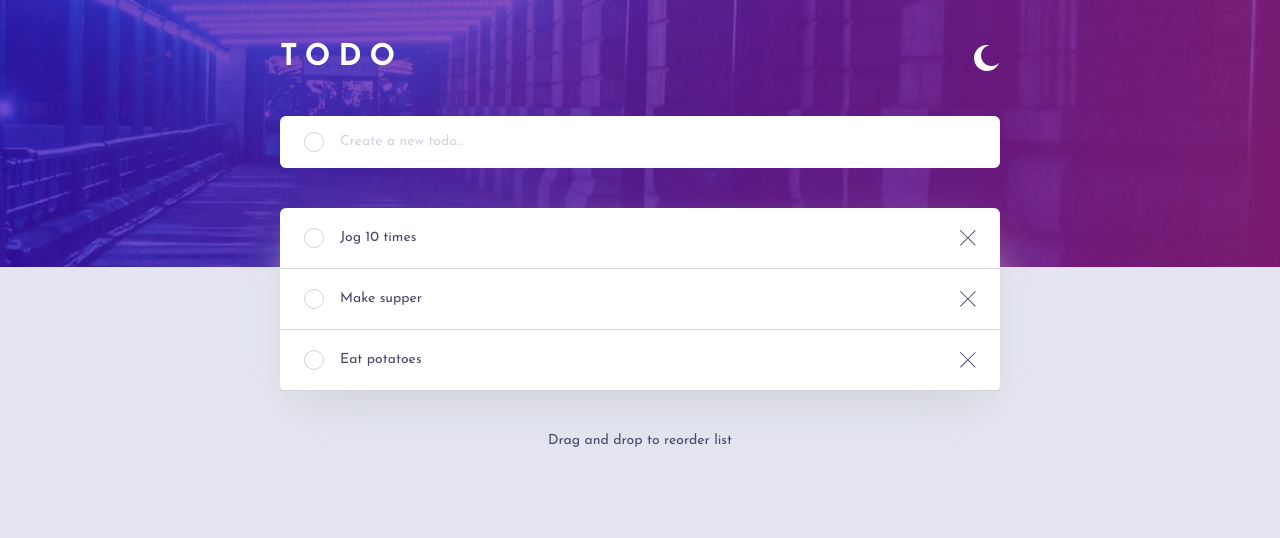
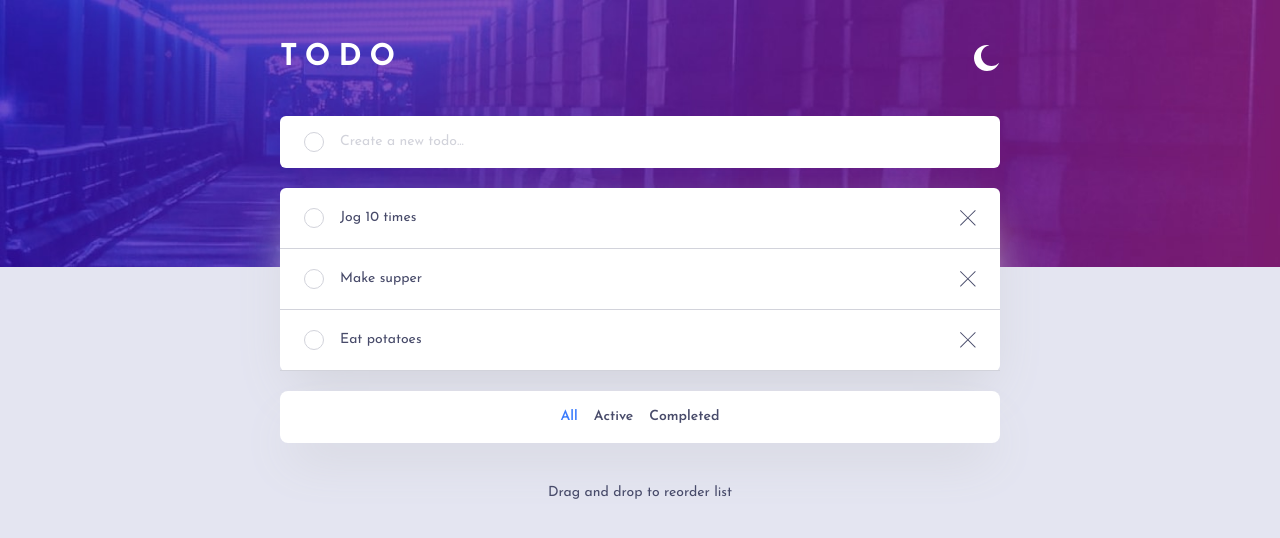
Before and after one commit to Rangerz132/todo-app, a React (Vite) app: page / in a window 1280 px wide. Shown: the top 538 px of the page. Built offline with nearby package versions, Linux system fonts and the light colour scheme; data requests are answered from the project's data file.

Commit message:
add filters

```diff
--- a/src/App.tsx
+++ b/src/App.tsx
@@ -7,14 +7,20 @@ import { useDispatch, useSelector } from "react-redux";
 import { RootState } from "./state/store";
 import { setTaskList } from "./state/task/taskSlice";
 import TaskManager from "./components/task/TaskManager";
+import {
+  TaskFilterContext,
+  useTaskContextFilter,
+} from "./contexts/TaskFilterContext";
+import { TaskType } from "./types/taskType";
 
 function App() {
   const taskList = useSelector((store: RootState) => store.task.tasks);
   const dispatch = useDispatch();
+  const { taskFilter } = useTaskContextFilter(TaskFilterContext);
 
   async function fetchData() {
     try {
-      const fetchedTasks = await TodoAPI.getTasks();
+      const fetchedTasks: TaskType[] = await TodoAPI.getTasks();
       dispatch(setTaskList(fetchedTasks));
     } catch (error) {
       console.error("Error fetching tasks:", error);
@@ -24,6 +30,18 @@ function App() {
   useEffect(() => {
     fetchData();
   }, []);
+
+  useEffect(() => {
+    let filterTasks: TaskType[] = [];
+    if (taskFilter === "All") {
+      filterTasks = taskList;
+    } else if (taskFilter === "Active") {
+      filterTasks = taskList.filter((task) => !task.completed);
+    } else {
+      filterTasks = taskList.filter((task) => task.completed);
+    }
+    dispatch(setTaskList(filterTasks));
+  }, [taskFilter]);
 
   return (
     <div className="w-full h-screen bg-neutral-light-theme-very-light-grayish-blue dark:bg-neutral-dark-theme-very-dark-blue ">
--- a/src/components/CheckBox.tsx
+++ b/src/components/CheckBox.tsx
@@ -1,24 +1,20 @@
-import { useState } from "react";
 import CheckIcon from "../assets/images/icon-check.svg";
 
 const CheckBox = (props: { onCheck: () => void; isChecked: boolean }) => {
-  const [isChecked, setIsChecked] = useState<boolean>(props.isChecked);
-
   function handleCheck() {
-    setIsChecked((prevState) => !prevState);
     props.onCheck();
   }
 
   return (
     <div
       className={`w-5 h-5 rounded-full border border-neutral-light-theme-light-grayish-blue  cursor-pointer flex items-center justify-center dark:border-neutral-dark-theme-very-drak-grayish-blue-second ${
-        isChecked
+        props.isChecked
           ? "bg-gradient-to-br from-gradient-blue to-gradient-purple"
           : "bg-transparent"
       }`}
       onClick={() => handleCheck()}
     >
-      {isChecked && (
+      {props.isChecked && (
         <div>
           <img src={CheckIcon} alt="Check Icon" />
         </div>
--- a/src/components/task/TaskCreator.tsx
+++ b/src/components/task/TaskCreator.tsx
@@ -25,13 +25,19 @@ const TaskCreator = () => {
 
   function handleKeyDown(event: React.KeyboardEvent<HTMLInputElement>) {
     if (event.key === "Enter") {
+      if (event.currentTarget.value === "") {
+        return;
+      }
+
       createTask(event);
+      setIsChecked(false);
+      event.currentTarget.value = "";
     }
   }
 
   return (
     <div className="w-full bg-white rounded-md px-6 py-4 flex flex-row space-x-4 dark:bg-neutral-dark-theme-very-dark-desaturated-blue">
-      <CheckBox onCheck={() => handleCheck()} isChecked={false} />
+      <CheckBox onCheck={() => handleCheck()} isChecked={isChecked} />
       <input
         type="text"
         placeholder="Create a new todo..."
--- /dev/null
+++ b/src/components/task/TaskFilters.tsx
@@ -0,0 +1,34 @@
+import {
+  TaskFilterContext,
+  TaskFilterType,
+  useTaskContextFilter,
+} from "../../contexts/TaskFilterContext";
+
+const TaskFilters = () => {
+  const taskFilters: TaskFilterType[] = ["All", "Active", "Completed"];
+  const { taskFilter, setTaskFilter } = useTaskContextFilter(TaskFilterContext);
+
+  function handleFilterClick(filter: TaskFilterType) {
+    setTaskFilter(filter);
+  }
+
+  return (
+    <div className="flex flex-row justify-center space-x-4 px-6 py-4">
+      {taskFilters.map((filter) => (
+        <div
+          key={filter}
+          onClick={() => handleFilterClick(filter)}
+          className={` ${
+            taskFilter === filter
+              ? "text-primary-bright-blue"
+              : "text-neutral-light-theme-very-drak-grayish-blue dark:text-neutral-dark-theme-very-dark-grayish-blue-main"
+          } font-semibold transition-all`}
+        >
+          {filter}
+        </div>
+      ))}
+    </div>
+  );
+};
+
+export default TaskFilters;
--- a/src/components/task/TaskInfo.tsx
+++ b/src/components/task/TaskInfo.tsx
@@ -24,7 +24,7 @@ const TaskInfo = () => {
   }
 
   return (
-    <div className="flex flex-row items-center justify-between text-neutral-light-theme-light-grayish-blue  dark:text-neutral-dark-theme-very-dark-grayish-blue-main transition-all duration-300">
+    <div className="flex flex-row items-center justify-between text-neutral-light-theme-very-drak-grayish-blue dark:text-neutral-dark-theme-very-dark-grayish-blue-main transition-all duration-300">
       <div className="cursor-pointer hover:text-primary-bright-blue">
         {uncompletedTaskList.length}{" "}
         {uncompletedTaskList.length > 1 ? "items" : "item"} left
--- a/src/components/task/TaskManager.tsx
+++ b/src/components/task/TaskManager.tsx
@@ -1,12 +1,16 @@
 import { TaskType } from "../../types/taskType";
 import TaskCreator from "./TaskCreator";
+import TaskFilters from "./TaskFilters";
 import TaskList from "./TaskList";
 
 const TaskManager = (props: { tasks: TaskType[] }) => {
   return (
-    <div className="flex flex-col space-y-10">
+    <div className="flex flex-col space-y-5">
       <TaskCreator />
       <TaskList tasks={props.tasks} />
+      <div className="w-full rounded-lg bg-white  shadow-2xl shadow-neutral-light-theme-light-grayish-blue dark:bg-neutral-dark-theme-very-dark-desaturated-blue dark:shadow-black">
+        <TaskFilters />
+      </div>
     </div>
   );
 };
--- /dev/null
+++ b/src/contexts/TaskFilterContext.tsx
@@ -0,0 +1,40 @@
+import { createContext, useContext, useState } from "react";
+
+type TaskFilterContextProps = {
+  children: React.ReactNode;
+};
+
+export type TaskFilterType = "All" | "Active" | "Completed";
+
+type TaskFilterContext = {
+  taskFilter: TaskFilterType;
+  setTaskFilter: React.Dispatch<React.SetStateAction<TaskFilterType>>;
+};
+
+export const TaskFilterContext = createContext<TaskFilterContext | null>(null);
+
+export default function TaskFilterContextProvider({
+  children,
+}: TaskFilterContextProps) {
+  const [taskFilter, setTaskFilter] = useState<TaskFilterType>("All");
+
+  return (
+    <TaskFilterContext.Provider value={{ taskFilter, setTaskFilter }}>
+      {children}
+    </TaskFilterContext.Provider>
+  );
+}
+
+export function useTaskContextFilter(
+  taskFilterContext: React.Context<TaskFilterContext | null>
+) {
+  const context = useContext(taskFilterContext);
+
+  if (!context) {
+    throw new Error(
+      "useTaslFilterContext must be within TaskFilterContextProvider"
+    );
+  } else {
+    return context;
+  }
+}
--- a/src/main.tsx
+++ b/src/main.tsx
@@ -5,12 +5,15 @@ import App from "./App.tsx";
 import { Provider } from "react-redux";
 import { store } from "./state/store";
 import ThemeContextProvider from "./contexts/ThemeContext.tsx";
+import TaskFilterContextProvider from "./contexts/TaskFilterContext.tsx";
 
 createRoot(document.getElementById("root")!).render(
   <StrictMode>
     <Provider store={store}>
       <ThemeContextProvider>
-        <App />
+        <TaskFilterContextProvider>
+          <App />
+        </TaskFilterContextProvider>
       </ThemeContextProvider>
     </Provider>
   </StrictMode>
```
Also changed, not shown: db.json (line endings or trailing spaces).
